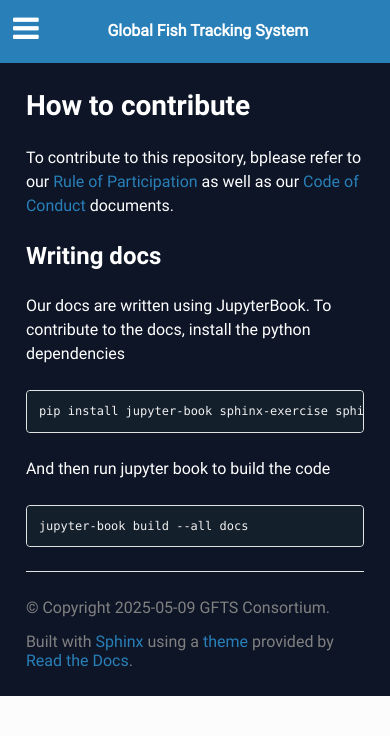
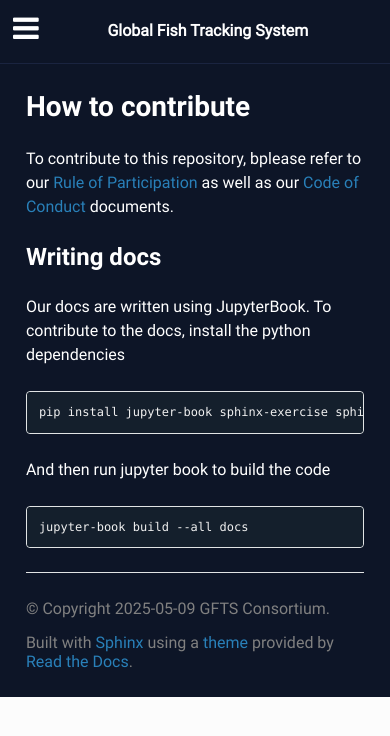
Before and after one commit to destination-earth/DestinE_ESA_GFTS, a Jupyter Book: the page built from docs/contribute.md, in a window 390 px wide. Shown: the top 736 px of the page. Built offline with Jupyter Book 1.0.4 settings and Sphinx 7.4.7 and the Read the Docs theme 3.1.0, drawn with Linux system fonts in a browser that asks for light colours; pages that are not in the unit, such as notebooks, are missing from menus; comment, search, counter and statistics services are not loaded.

Commit message:
Update nav bar background on mobile

```diff
--- a/docs/_static/code-style.css
+++ b/docs/_static/code-style.css
@@ -87,6 +87,11 @@ html:not([data-theme="light"]) {
 .wy-nav-side {
   background: #0d1527;
   border-right: 1px solid #1a2440;
+}
+
+.wy-nav-top {
+  background: #0d1527;
+  border-bottom: 1px solid #1a2440;
 }
 
 .wy-side-nav-search {
```
